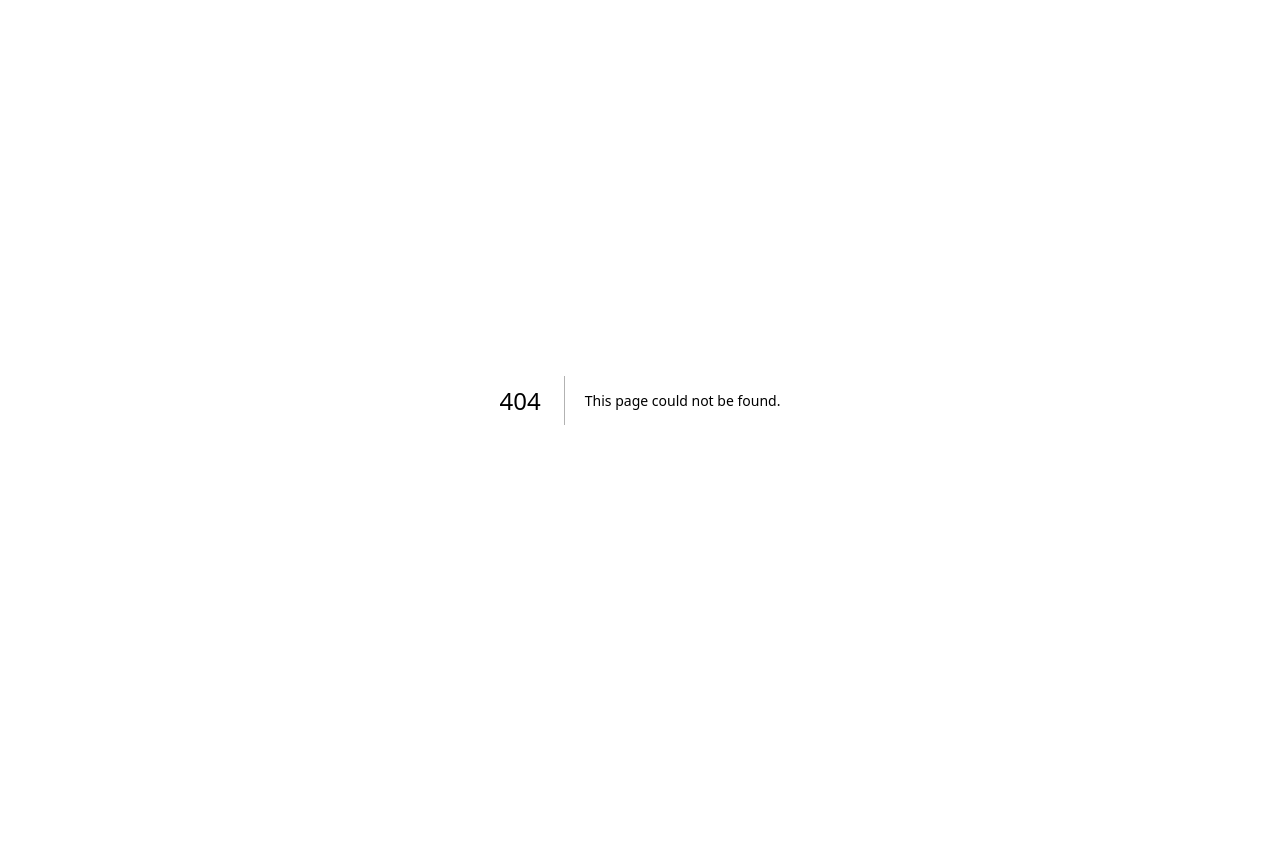
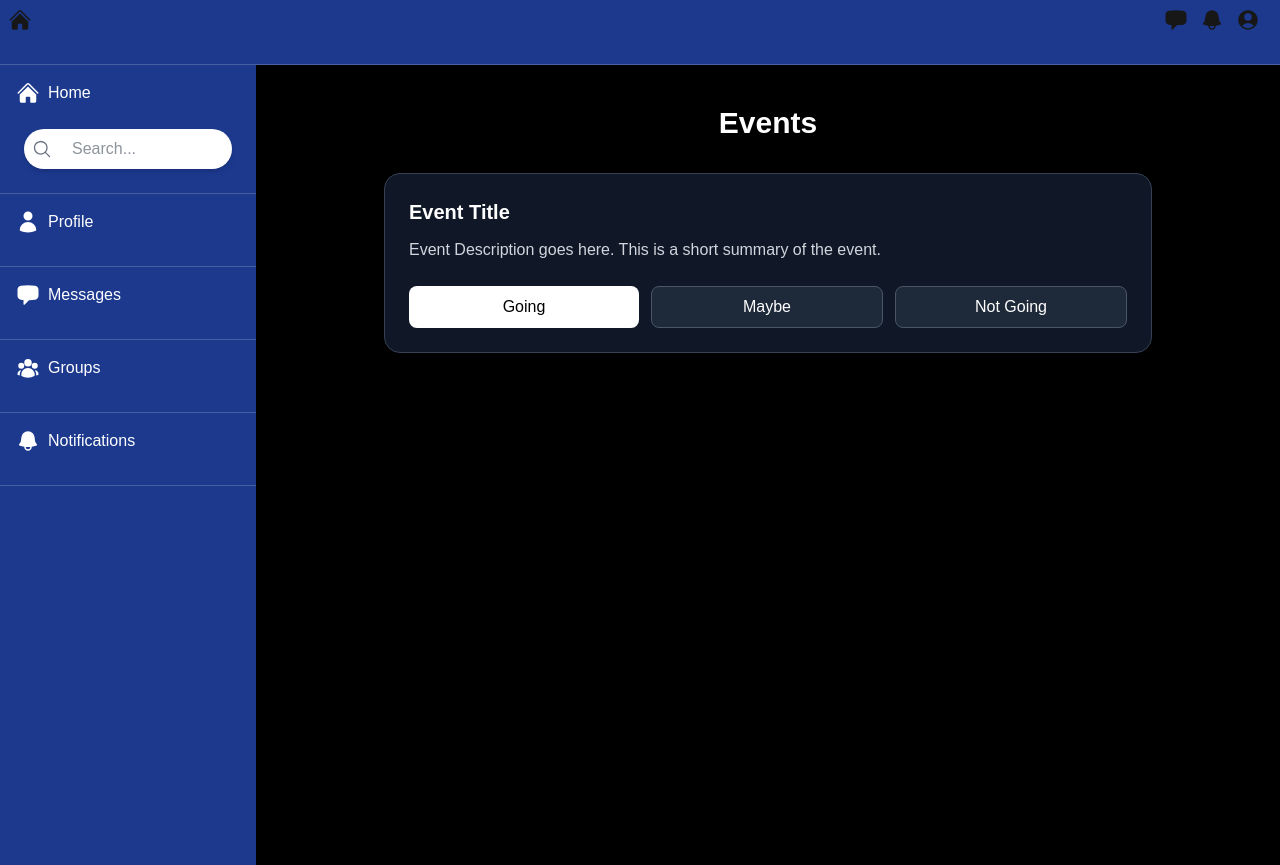
Before and after one commit to anamivale/glowing-sniffle, a Next.js app: page /activities in a window 1280 px wide. Before the commit this address had no page. Before the commit the page ends 800 px from the top, so only its background shows below. Built offline with nearby package versions, Linux system fonts and the light colour scheme.

Commit message:
feat: create activity ui

```diff
--- /dev/null
+++ b/src/app/activities/page.jsx
@@ -0,0 +1,34 @@
+import React from 'react'
+import Layout from '../components/Layout'
+
+function Events() {
+  return (
+    <Layout>
+      <div className="min-h-screen bg-black text-white py-10 px-5">
+        <h1 className="text-3xl font-bold mb-8 text-center">Events</h1>
+
+        <div className="space-y-6 max-w-3xl mx-auto">
+          <div className="event bg-gray-900 border border-gray-700 rounded-2xl p-6 shadow-md">
+            <h2 className="text-xl font-semibold mb-3">Event Title</h2>
+            <p className="text-gray-300 mb-6">
+              Event Description goes here. This is a short summary of the event.
+            </p>
+            <div className="options flex gap-3">
+              <button className="flex-1 bg-white text-black py-2 rounded-lg font-medium hover:bg-gray-200 transition">
+                Going
+              </button>
+              <button className="flex-1 bg-gray-800 border border-gray-600 text-white py-2 rounded-lg font-medium hover:bg-gray-700 transition">
+                Maybe
+              </button>
+              <button className="flex-1 bg-gray-800 border border-gray-600 text-white py-2 rounded-lg font-medium hover:bg-gray-700 transition">
+                Not Going
+              </button>
+            </div>
+          </div>
+        </div>
+      </div>
+    </Layout>
+  )
+}
+
+export default Events
```
